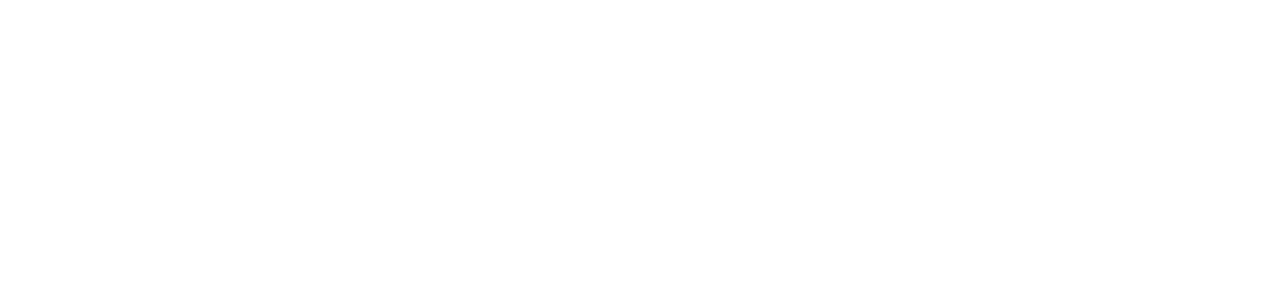
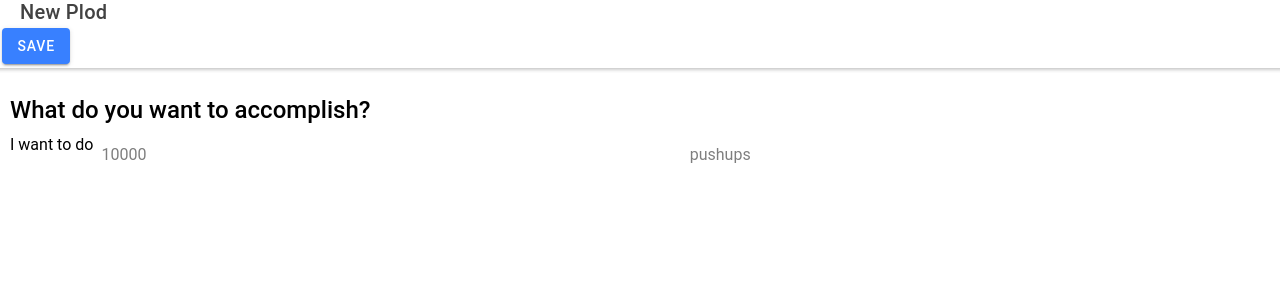
Before and after one commit to isaiahtaylorhh/ploductivity, a React (Create React App) app: page /new in a window 1280 px wide. Shown: the top 300 px of the page. Built offline with nearby package versions, Linux system fonts and the light colour scheme.

Commit message:
added new plod page and form completino

```diff
--- a/src/App.tsx
+++ b/src/App.tsx
@@ -24,13 +24,15 @@
 import './theme/variables.css';
 import { Route, Redirect } from 'react-router';
 import Dashboard from './pages/dashboard';
+import NewPlod from './pages/newPlod';
 
 const App: React.FC = () => (
   <IonApp>
     <IonReactRouter>
       <IonRouterOutlet>
         <Route path="/dashboard" component={Dashboard} />
-        <Route path="/" render={() => <Redirect to="/dashboard" />} exact={true} />
+        <Route path="/new" component={NewPlod} />
+        <Route path="/" render={() => <Redirect to="/new" />} exact={true} />
       </IonRouterOutlet>
     </IonReactRouter>
   </IonApp>
--- a/src/pages/dashboard.tsx
+++ b/src/pages/dashboard.tsx
@@ -1,4 +1,6 @@
 import React from 'react';
+import { Plugins } from '@capacitor/core';
+
 import {
   IonPage,
   IonHeader,
@@ -13,6 +15,8 @@
 import './dashboard.css';
 import { PlodData } from '../utils/types';
 
+const { Storage } = Plugins;
+
 const Dashboard: React.FC = () => {
   const plods: PlodData[] = [
     {
@@ -26,6 +30,9 @@
       units: 'pushups'
     }
   ];
+
+
+
   return (
     <IonPage>
       <IonHeader>
--- /dev/null
+++ b/src/pages/newPlod.css
@@ -0,0 +1,11 @@
+.newPlod-main {
+  padding: 10px;
+}
+
+.newPlod-line {
+  display: flex;
+}
+
+.newPlod-label {
+  display: flex;
+}
--- a/src/pages/newPlod.tsx
+++ b/src/pages/newPlod.tsx
@@ -1,18 +1,67 @@
-import React from 'react';
+import React, { useState } from 'react';
+import { Plugins } from '@capacitor/core';
+
+import './newPlod.css';
+
 import {
-  IonPage, IonHeader, IonToolbar, IonTitle, IonContent, IonList
+  IonPage,
+  IonHeader,
+  IonToolbar,
+  IonTitle,
+  IonContent,
+  IonButton,
+  IonInput,
+  IonLabel
 } from '@ionic/react';
+import { RouteChildrenProps } from 'react-router';
 
-const NewPlod: React.FC = () => {
+const { Storage } = Plugins;
+
+const saveNewPlod = async (goal: number, units: string): Promise<void> => {
+  return Storage.set({
+    key: 'newPlod',
+    value: JSON.stringify({
+      goal,
+      units
+    })
+  })
+}
+
+const NewPlod = (props: RouteChildrenProps) => {
+  const [goalValue, setGoal] = useState(0);
+  const [unitsValue, setUnits] = useState('');
+
   return (
     <IonPage>
       <IonHeader>
         <IonToolbar>
           <IonTitle>New Plod</IonTitle>
+          <IonButton onClick={async () => {
+            await saveNewPlod(goalValue, unitsValue);
+            props.history.push('/dashboard')
+          }}>Save</IonButton>
         </IonToolbar>
       </IonHeader>
       <IonContent>
-        Create a new one
+        <div className="newPlod-main">
+          <h2>What do you want to accomplish?</h2>
+          <div className="newPlod-entry">
+            <div className="newPlod-line">
+              <IonLabel className="newPlod-label">I want to do</IonLabel>
+              <IonInput
+                value={goalValue !== 0 ? goalValue.toString() : ''}
+                onIonChange={(e) => { setGoal(parseInt((e.target as HTMLInputElement).value)) }}
+                placeholder="10000">
+              </IonInput>
+
+              <IonInput
+                value={unitsValue}
+                onIonChange={(e) => { setUnits((e.target as HTMLInputElement).value) }}
+                placeholder="pushups">
+              </IonInput>
+            </div>
+          </div>
+        </div>
       </IonContent>
     </IonPage>
   )
```
Also changed, not shown: 1 other file (tests, documents, lock files or other folders).
